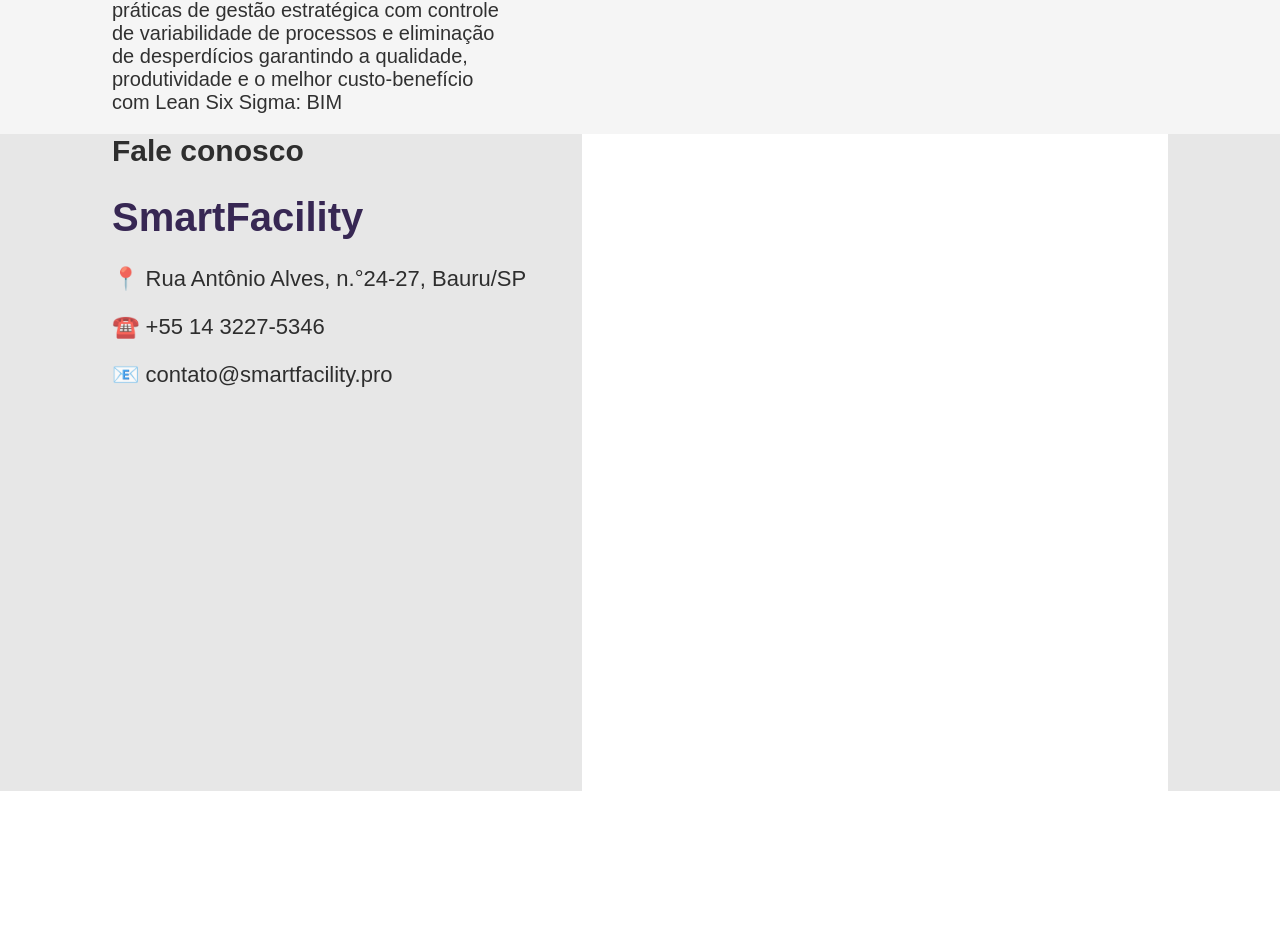
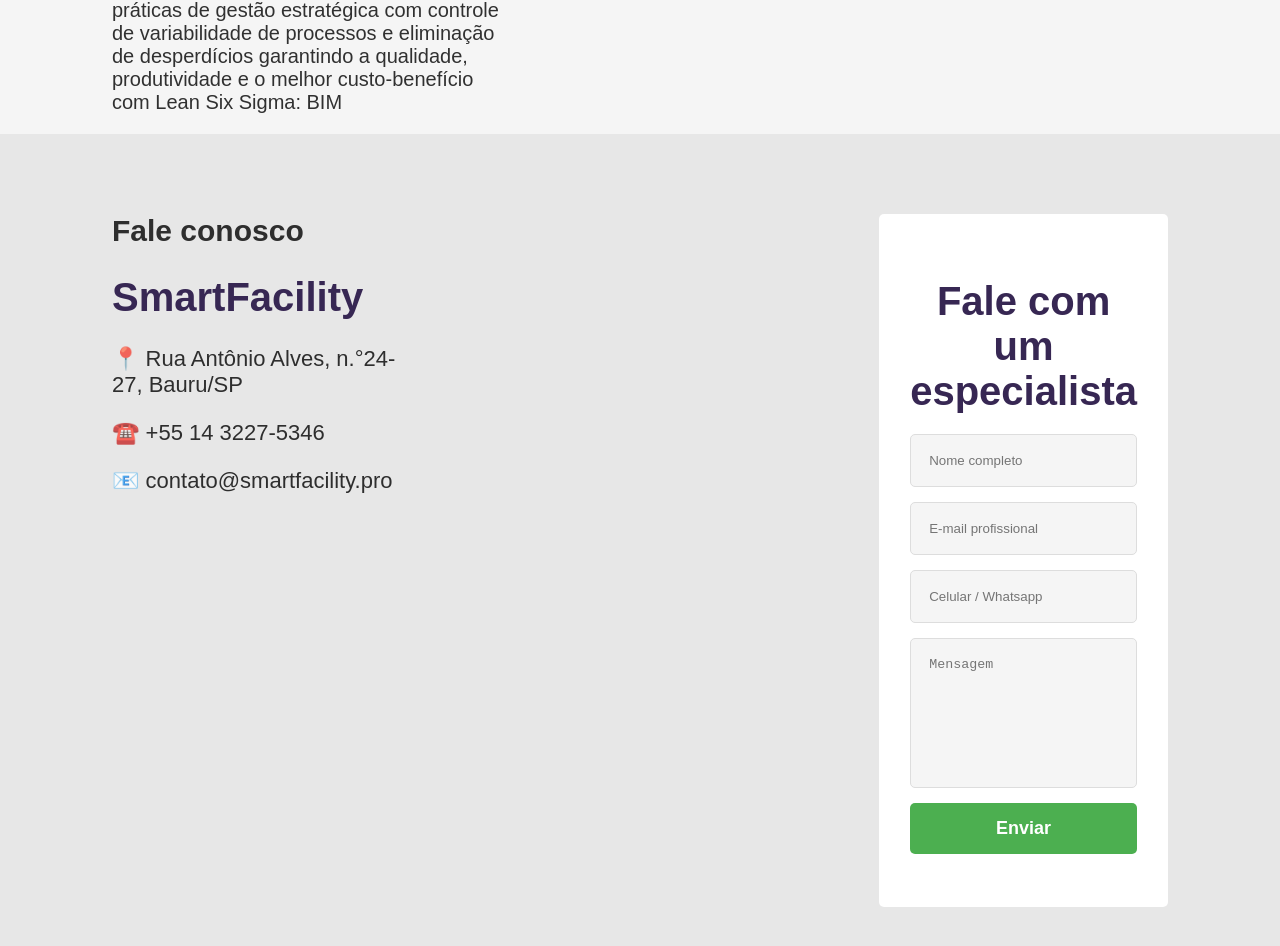
Before and after one commit to AdautoMarques/SmartFacility, a Next.js app: page / in a window 1280 px wide. Shown: the part 3242-4188 px from the top of the page. Before the commit the page ends 4033 px from the top, so only its background shows below. Built offline with nearby package versions, Linux system fonts and the light colour scheme.

Commit message:
Finalizando o Contato

```diff
--- a/src/components/Contato/index.jsx
+++ b/src/components/Contato/index.jsx
@@ -1,5 +1,6 @@
+import Button from '../Button';
 import styles from './styles.module.scss'
-import { Fa500Px } from "react-icons/fa";
+
 
 
 const Contato = () => {
@@ -16,7 +17,14 @@
       </div>
 
       <div className={styles.form}>
+        <h1>Fale com um especialista</h1>
 
+        <input type="text" placeholder='Nome completo' required/>
+        <input type="email" placeholder='E-mail profissional' required/>
+        <input type="number" placeholder='Celular / Whatsapp'required/>
+        <textarea placeholder='Mensagem' required/>
+
+        <Button title='Enviar'/>
       </div>
     </div>
    );
--- a/src/components/Contato/styles.module.scss
+++ b/src/components/Contato/styles.module.scss
@@ -7,10 +7,13 @@
   align-items: flex-start;
   justify-content: space-between;
   background-color: #e7e7e7;
+  gap: 30rem;
+
 
 }
 
 .text{
+  margin-top: 5rem;
   span{
     color: #2e2e2e;
     font-size: 30px;
@@ -32,7 +35,56 @@
 }
 
 .form{
-  background-color: #FFFFFF;
-  width: 586px;
-  height: 657px;
+  background-color: #ffffff;
+  width: 100%;
+  max-width: 586px;
+  height: auto;
+  border-radius: 5px;
+  padding: 38px 31px;
+  margin: 5rem 0;
+
+  display: flex;
+  flex-direction: column;
+
+  h1{
+    color: #372753;
+    text-align: center;
+    font-size: 40px;
+    margin-bottom: 20px;
+  }
+
+  input, textarea, button {
+    width: 100%;
+    padding: 18px;
+    margin-bottom: 15px;
+    border: 1px solid #ddd;
+    border-radius: 5px;
+    background-color: #f5f5f5;
+  }
+
+  input:focus, textarea:focus {
+    border-color: #372753;
+    outline: none;
+  }
+
+  textarea {
+    height: 150px;
+    resize: none;
+  }
+
+  button {
+    background-color: #007bff;
+    color: #fff;
+    border: none;
+    cursor: pointer;
+    transition: background-color 0.3s ease;
+    font-size: 18px;
+    font-weight: bold;
+    padding: 15px;
+  }
+
+  button:hover {
+    background-color: #372753;
+  }
+
 }
```
